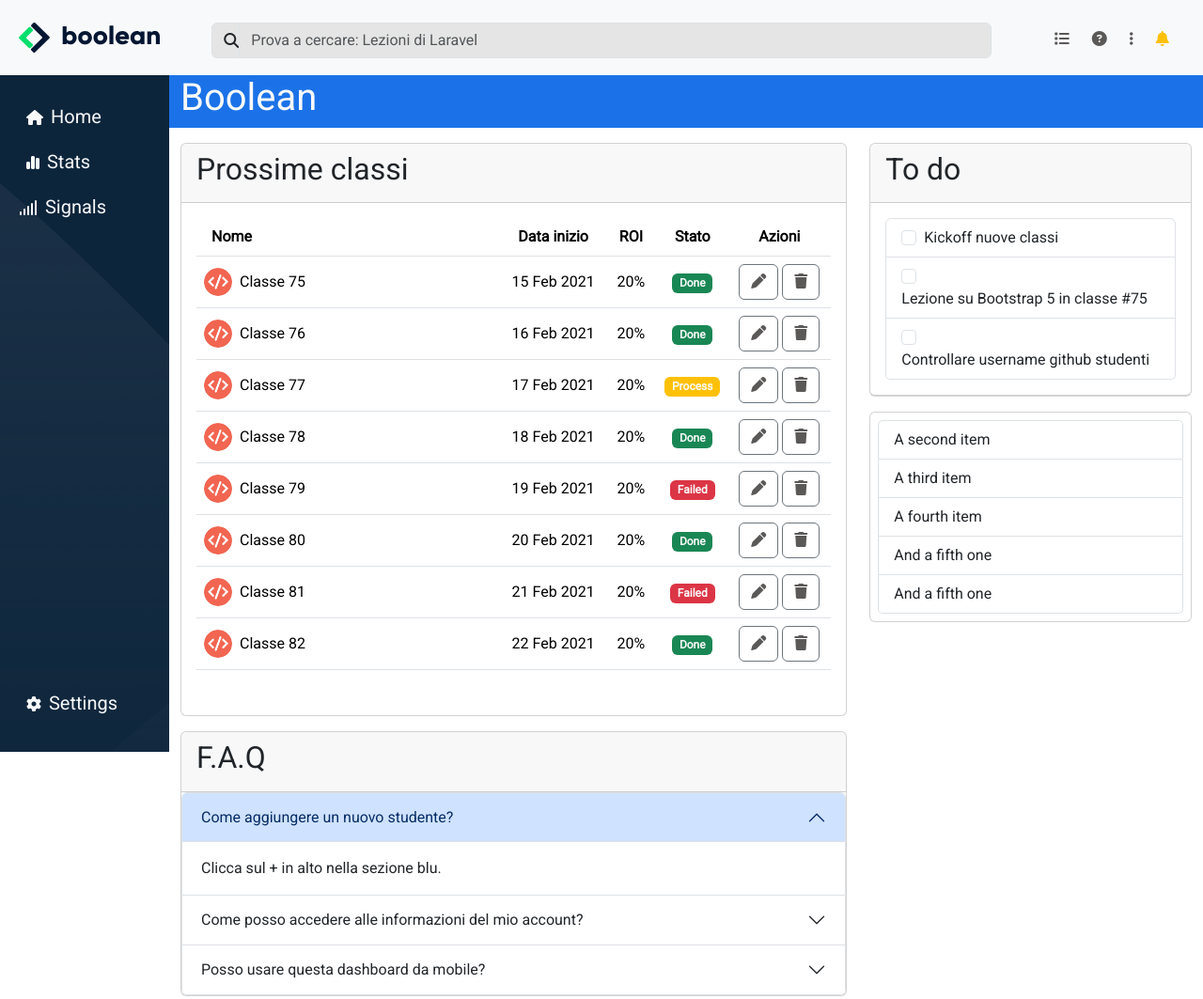
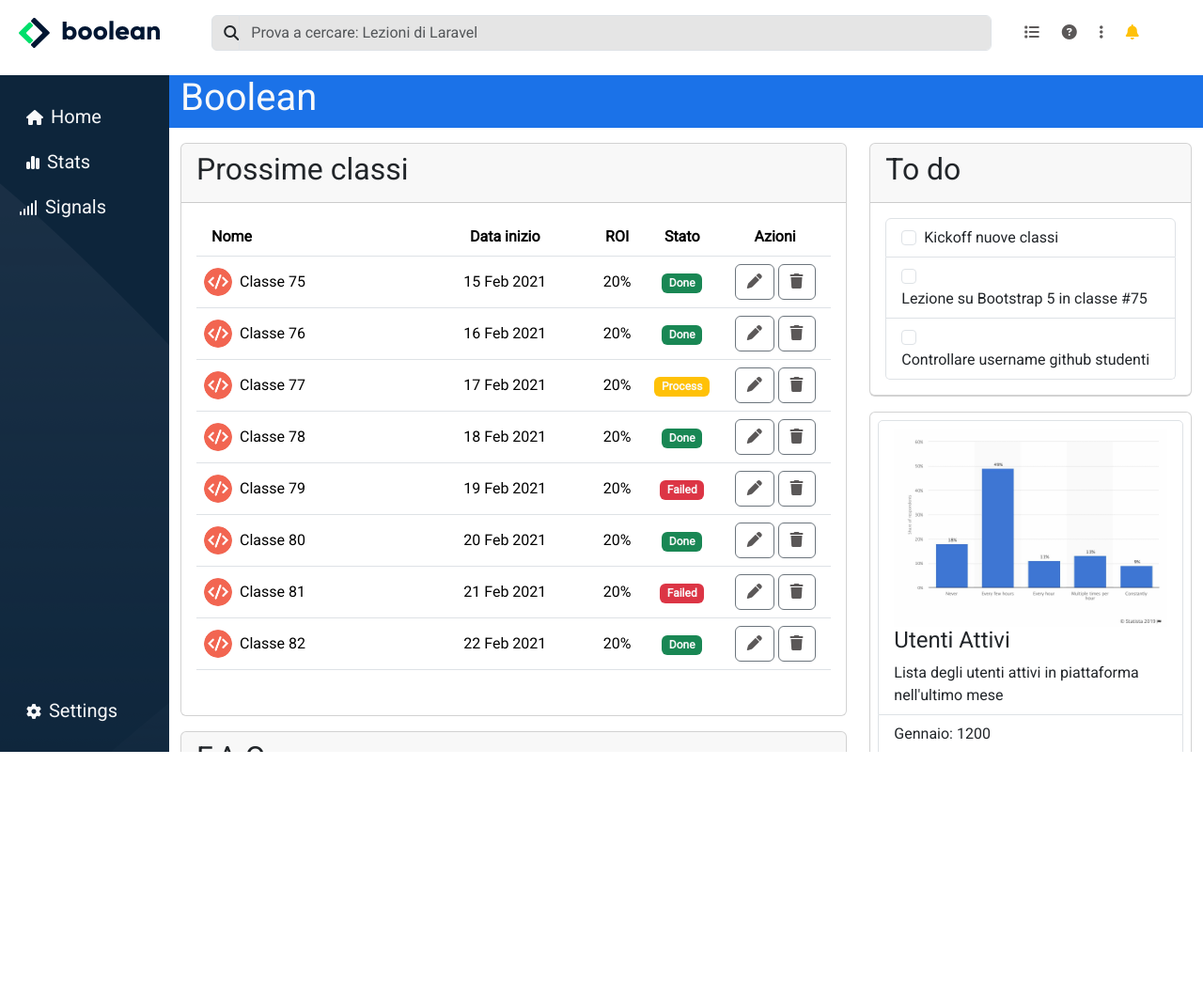
Before and after one commit to Finnedorn/html-css-bootstrap-dashboard, a plain HTML site: page index.html in a window 1280 px wide. Shown: the whole page at 94% size. After the commit the page ends 800 px from the top, so only its background shows below. Drawn offline with nearby package versions, Linux system fonts and the light colour scheme.

Commit message:
minor improvements on cards during media quaries

```diff
--- a/css/style.css
+++ b/css/style.css
@@ -3,7 +3,7 @@
 :root {
     --primary-azure: #1b72e8;
     --primary-blue: #0d253b;
-    --primary-white: #f8f9fa;
+    --primary-white: #ffffff;
     --primary-grey: #e5e5e5;
     --secondary-orange: #f26551;
     --secondary-green: #198754;
@@ -16,6 +16,10 @@
 
 .text-my-yellow {
     color: var(--secondary-yellow);
+}
+
+.bg-my-white {
+    background-color: var(--primary-white);
 }
 
 .bg-my-green {
@@ -67,8 +71,7 @@ img {
 
 main {
     width: 100%;
-    height: calc(100% -80px);
-    display: flex;
+    height: calc(100% - 80px);
 }
 
 #macro-wrapper {
@@ -95,6 +98,10 @@ header {
     width: 150px;
 }
 
+.small-logo-wrapper {
+    width: 50px;
+}
+
 .input-group-text {
     background-color: var(--secondary-light-grey) !important;
     padding-right: 0px !important;
@@ -113,7 +120,7 @@ button.btn.notibell {
 }
 
 .btn.show {
-    border: 2px solid var(--secondary-light-grey);
+    border: 1px solid var(--secondary-light-grey);
 }
 
 .dropdown-toggle::after {
@@ -125,20 +132,10 @@ button.btn.notibell {
 
 #sidebar {
     width: 180px;
-    height: calc(100vh - 80px);
+    height: 100%;
     background-image: url(../img/sidebar-bg.png);
     background-color: var(--primary-blue);
-    display: flex;
-    flex-flow: column;
-    justify-content: space-between;
-}
-
-.upper-icon-wrapper {
-    height: calc(100% - 40px);
-}
-
-.settings-wrapper {
-   height: 40px;
+    overflow-y: hidden;
 }
 
 /*main-menù*/
@@ -149,7 +146,8 @@ button.btn.notibell {
 
 #main-menù {
     width: calc(100% - 180px);
-    overflow-y: scroll;
+    height: 100%;
+    overflow-y: auto;
 }
 
 .img-list-wrapper {
@@ -164,8 +162,24 @@ button.btn.notibell {
        width: 75px;
     }
 
+    .icon-wrapper>h5 {
+        display: none !important;
+    }
+
+    #list, #question, #dots {
+        display: none !important;
+    }
+
     #main-menù {
         width: calc(100% - 75px);
     }
 
 }
+
+@media screen and (max-width:576px) {
+
+    .icon-none {
+        display: none !important;
+    }
+
+}
--- a/index.html
+++ b/index.html
@@ -20,25 +20,29 @@
   <div id="macro-wrapper">
     <!--barra in alto di ricerca-->
     <header>
-      <div class="container-fluid bg-light py-4">
-        <div class="row justify-content-center">
+      <div class="container-fluid bg-my-white">
+        <div class="row justify-content-center align-items-center pt-3">
           <!--logo (big e small)-->
-          <div class="col-lg-2">
-            <div class="logo-wrapper ms-2">
+          <div class="col-2 col-md-1 col-lg-2">
+            <div class="logo-wrapper ms-2 d-none d-lg-block">
               <img src="img/logo.svg" alt="boolean-logo">
+            </div>
+            <div class="small-logo-wrapper ms-2 d-lg-none">
+              <img src="img/mobile-logo.png" alt="boolean-logo-small">
             </div>
           </div>
           <!--searchbar-->
-          <div class="col-lg-8">
+          <div class="col-8 col-md-10 col-lg-8">
             <div class="input-group flex-nowrap">
               <span class="input-group-text" id="addon-wrapping"><i class="fa-solid fa-magnifying-glass"></i></span>
               <input type="text" class="form-control" placeholder="Prova a cercare: Lezioni di Laravel" aria-label="Username" aria-describedby="addon-wrapping">
             </div>
           </div>
           <!--icone e dropdown-->
-          <div class="col-lg-2">
-            <ul class="d-flex">
-              <li class="dropdown">
+          <div class="col-2 col-md-1 col-lg-2">
+            <ul class="m-0 ps-0 d-flex">
+              <!--lista-->
+              <li id="list" class="dropdown">
                 <button class="btn dropdown-toggle" data-bs-toggle="dropdown" aria-expanded="false">
                   <i class="fa-solid fa-list"></i>
                 </button>
@@ -54,7 +58,8 @@
                   </li>
                 </ul>
               </li>
-              <li class="dropdown">
+              <!--domande-->
+              <li id="question" class="dropdown">
                 <button class="btn dropdown-toggle" data-bs-toggle="dropdown" aria-expanded="false">
                   <i class="fa-solid fa-circle-question"></i>
                 </button>
@@ -67,7 +72,8 @@
                   </li>
                 </ul>
               </li>
-              <li class="dropdown">
+              <!--more-->
+              <li id="dots" class="dropdown">
                 <button class="btn dropdown-toggle" data-bs-toggle="dropdown" aria-expanded="false">
                   <i class="fa-solid fa-ellipsis-vertical"></i>
                 </button>
@@ -83,7 +89,8 @@
                   </li>
                 </ul>
               </li>
-              <li class="dropdown">
+              <!--notifiche-->
+              <li id="notify" class="dropdown">
                 <button class="btn dropdown-toggle notibell" data-bs-toggle="dropdown" aria-expanded="false">
                   <i class="fa-solid fa-bell"></i>
                 </button>
@@ -102,32 +109,30 @@
       </div>
     </header>
     <!--contenitore della barra di lato e main menù-->
-    <main>
+    <main class="d-flex">
       <!--barra laterale-->
-      <div id="sidebar" class="d-flex py-4">
-        <div class="upper-icon-wrapper">
-          <ul class="ms-0 ps-0">
-            <li class="text-light py-2 mx-2 ps-3">
+      <div id="sidebar" class="d-flex flex-column justify-content-between align-items-stretch py-4">
+        <ul class="ms-0 ps-0 d-flex flex-wrap flex-column">
+          <li class="text-light py-2 mx-2 ps-3 icon-wrapper">
             <i class="fa-solid fa-house px-1"></i>
             <h5 class="d-inline-block">
               Home
             </h5>
           </li>
-            <li class="text-light py-2 mx-2 ps-3">
+          <li class="text-light py-2 mx-2 ps-3 icon-wrapper">
             <i class="fa-solid fa-chart-simple px-1"></i>
             <h5 class="d-inline-block">
               Stats
             </h5>
           </li>
-            <li class="text-light py-2 mx-2 ps-2">
+          <li class="text-light py-2 mx-2 ps-2 icon-wrapper">
             <i class="fa-solid fa-signal px-1"></i>
             <h5 class="d-inline-block">
               Signals
             </h5>
           </li>
         </ul>
-        </div>
-        <div class="settings-wrapper text-light mx-2 ps-3">
+        <div class="settings-wrapper text-light mx-2 ps-3 icon-wrapper">
           <i class="fa-solid fa-gear px-1"></i>
           <h5 class="d-inline-block">
             Settings
@@ -164,11 +169,11 @@
                   <table class="table">
                     <thead>
                       <tr>
-                        <th scope="col" class="col-6 ps-3">Nome</th>
-                        <th scope="col" class="col-2 text-center ">Data inizio</th>
-                        <th scope="col" class="col-1 text-center">ROI</th>
-                        <th scope="col" class="col-1 text-center">Stato</th>
-                        <th scope="col" class="col-2 text-center">Azioni</th>
+                        <th scope="col" class="col-5 col-lg-4 col-l-5 ps-3">Nome</th>
+                        <th scope="col" class="col-2 col-lg-3 col-l-2 text-center icon-none">Data inizio</th>
+                        <th scope="col" class="col-1 text-center icon-none">ROI</th>
+                        <th scope="col" class="col-2 col-md-1 text-center">Stato</th>
+                        <th scope="col" class="col-3 col-md-2 col-l-3 text-center">Azioni</th>
                       </tr>
                     </thead>
                     <tbody>
@@ -180,8 +185,8 @@
                           </div>
                           <span class="align-middle ms-1">Classe 75</span>
                         </td>
-                        <td class="text-center align-middle">15 Feb 2021</td>
-                        <td class="text-center align-middle">20%</td>
+                        <td class="text-center align-middle icon-none">15 Feb 2021</td>
+                        <td class="text-center align-middle icon-none">20%</td>
                         <td class="text-center align-middle">
                           <span class="badge text-light bg-my-green">
                             Done
@@ -204,8 +209,8 @@
                           </div>
                           <span class="align-middle ms-1">Classe 76</span>
                         </td>
-                        <td class="text-center align-middle">16 Feb 2021</td>
-                        <td class="text-center align-middle">20%</td>
+                        <td class="text-center align-middle icon-none">16 Feb 2021</td>
+                        <td class="text-center align-middle icon-none">20%</td>
                         <td class="text-center align-middle">
                           <span class="badge text-light bg-my-green">
                             Done
@@ -228,8 +233,8 @@
                           </div>
                           <span class="align-middle ms-1">Classe 77</span>
                         </td>
-                        <td class="text-center align-middle">17 Feb 2021</td>
-                        <td class="text-center align-middle">20%</td>
+                        <td class="text-center align-middle icon-none">17 Feb 2021</td>
+                        <td class="text-center align-middle icon-none">20%</td>
                         <td class="text-center align-middle">
                           <span class="badge text-light bg-my-yellow">
                             Process
@@ -252,8 +257,8 @@
                           </div>
                           <span class="align-middle ms-1">Classe 78</span>
                         </td>
-                        <td class="text-center align-middle">18 Feb 2021</td>
-                        <td class="text-center align-middle">20%</td>
+                        <td class="text-center align-middle icon-none">18 Feb 2021</td>
+                        <td class="text-center align-middle icon-none">20%</td>
                         <td class="text-center align-middle">
                           <span class="badge text-light bg-my-green">
                             Done
@@ -276,8 +281,8 @@
                           </div>
                           <span class="align-middle ms-1">Classe 79</span>
                         </td>
-                        <td class="text-center align-middle">19 Feb 2021</td>
-                        <td class="text-center align-middle">20%</td>
+                        <td class="text-center align-middle icon-none">19 Feb 2021</td>
+                        <td class="text-center align-middle icon-none">20%</td>
                         <td class="text-center align-middle">
                           <span class="badge text-light bg-my-red">
                             Failed
@@ -300,8 +305,8 @@
                           </div>
                           <span class="align-middle ms-1">Classe 80</span>
                         </td>
-                        <td class="text-center align-middle">20 Feb 2021</td>
-                        <td class="text-center align-middle">20%</td>
+                        <td class="text-center align-middle icon-none">20 Feb 2021</td>
+                        <td class="text-center align-middle icon-none">20%</td>
                         <td class="text-center align-middle">
                           <span class="badge text-light bg-my-green">
                             Done
@@ -324,8 +329,8 @@
                           </div>
                           <span class="align-middle ms-1">Classe 81</span>
                         </td>
-                        <td class="text-center align-middle">21 Feb 2021</td>
-                        <td class="text-center align-middle">20%</td>
+                        <td class="text-center align-middle icon-none">21 Feb 2021</td>
+                        <td class="text-center align-middle icon-none">20%</td>
                         <td class="text-center align-middle">
                           <span class="badge text-light bg-my-red">
                             Failed
@@ -348,8 +353,8 @@
                           </div>
                           <span class="align-middle ms-1">Classe 82</span>
                         </td>
-                        <td class="text-center align-middle">22 Feb 2021</td>
-                        <td class="text-center align-middle">20%</td>
+                        <td class="text-center align-middle icon-none">22 Feb 2021</td>
+                        <td class="text-center align-middle icon-none">20%</td>
                         <td class="text-center align-middle">
                           <span class="badge text-light bg-my-green">
                             Done
@@ -446,11 +451,27 @@
               <!--list-->
               <div class="card my-3">
                 <ul class="list-group p-2">
-                  <li class="list-group-item">A second item</li>
-                  <li class="list-group-item">A third item</li>
-                  <li class="list-group-item">A fourth item</li>
-                  <li class="list-group-item">And a fifth one</li>
-                  <li class="list-group-item">And a fifth one</li>
+                  <li class="list-group-item">
+                    <div>
+                      <img src="img/stats.jpeg" alt="boolean-classes-statistics">
+                    </div>
+                    <div>
+                      <h4>
+                        Utenti Attivi
+                      </h4>
+                      <span class="fs-6">
+                        Lista degli utenti attivi in piattaforma nell'ultimo mese
+                      </span>
+                    </div>
+                  </li>
+                  <li class="list-group-item">Gennaio: 1200</li>
+                  <li class="list-group-item">Febbraio: 800</li>
+                  <li class="list-group-item">Marzo: 1500</li>
+                  <li class="list-group-item">
+                    <a class="text-decoration-underline" href="#">
+                      Visualizza report approfondito
+                    </a>
+                  </li>
                 </ul>
               </div>
             </div>
```
Lines whose indentation alone changed are shown as unchanged.
